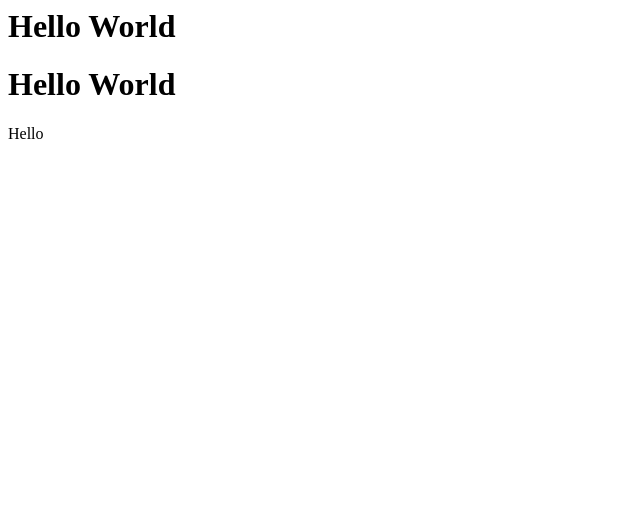
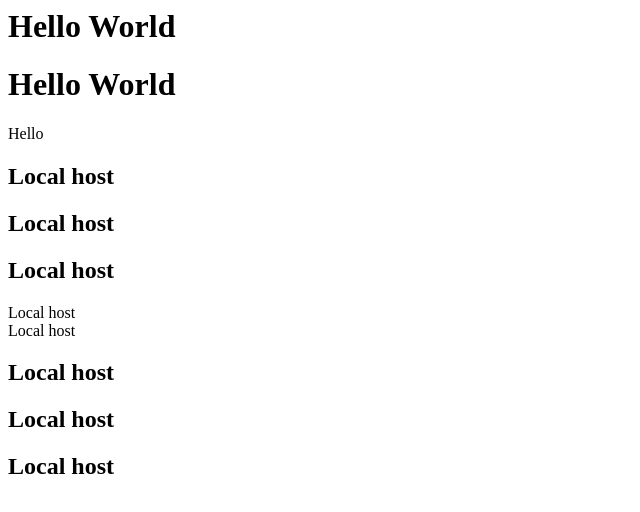
Before and after one commit to nignic1/test_repo, a plain HTML site: page index.html in a window 1280 px wide. Shown: the whole page, without its empty margins (0-640 px from the left). Drawn offline with Linux system fonts and the light colour scheme.

Commit message:
Changed index v2

```diff
--- a/index.html
+++ b/index.html
@@ -6,7 +6,16 @@
         <h1>Hello World</h1>
         <h1>Hello World</h1>
         <span> Hello</span>
-
+<div>
+    <h2>Local host</h2>
+    <h2>Local host</h2>
+    <h2>Local host</h2>
+</div>Local host
+<div>Local host
+    <h2>Local host</h2>
+    <h2>Local host</h2>
+    <h2>Local host</h2>
+</div>
 
         </body>
 </html>
```
